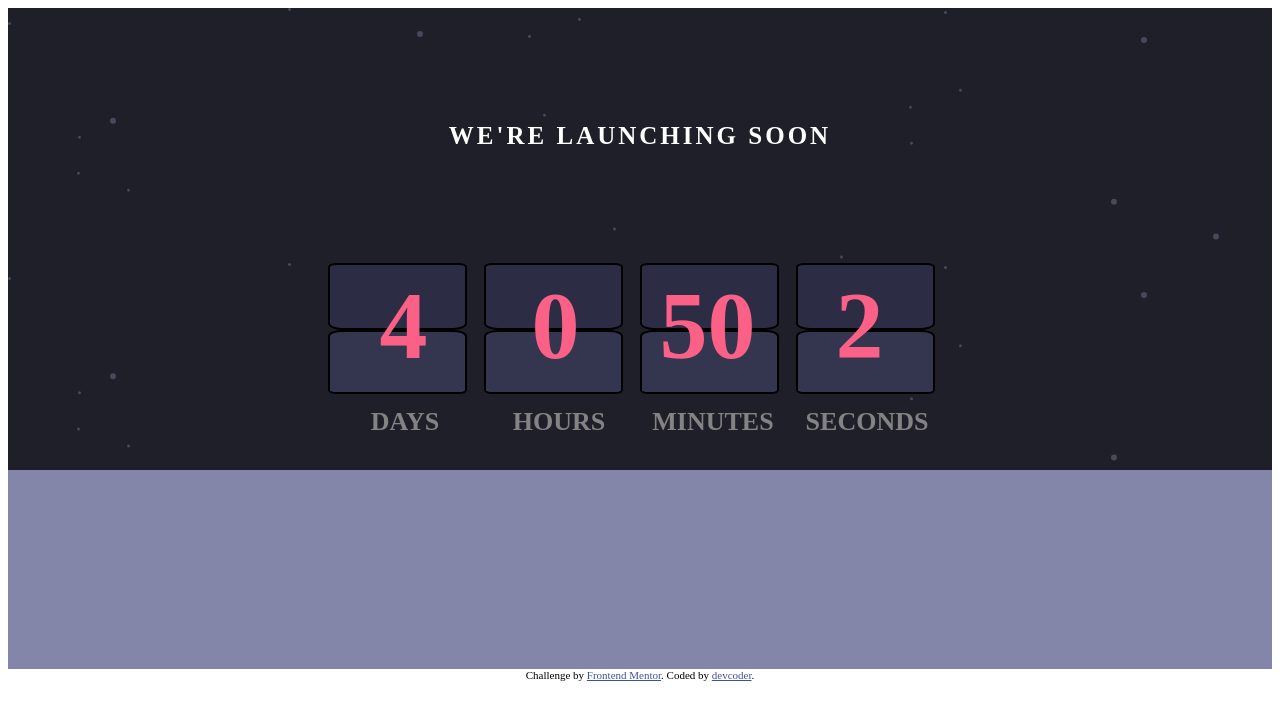
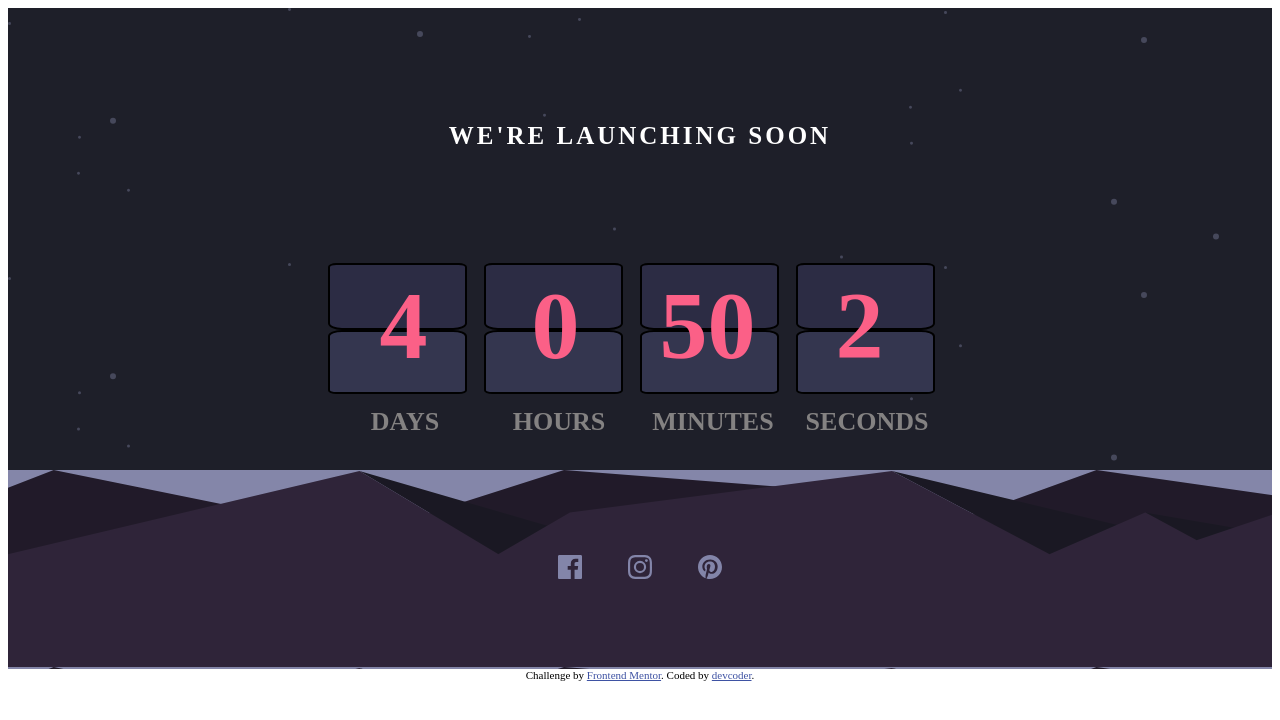
Before and after one commit to Devcoder980/timer, a plain HTML site: page index.html in a window 1280 px wide. Drawn offline with Linux system fonts and the light colour scheme; the site is published under a folder, as on GitHub Pages, so addresses that start at the root find nothing.

Commit message:
Update style.css

```diff
--- a/style.css
+++ b/style.css
@@ -9,7 +9,7 @@
   }
   footer{
     background-color: hsl(237, 18%, 59%);
-    background-image: url(/pattern-hills.svg);
+    background-image: url(pattern-hills.svg);
   }
   main {
     /* border: 2px solid #008000; */
```
